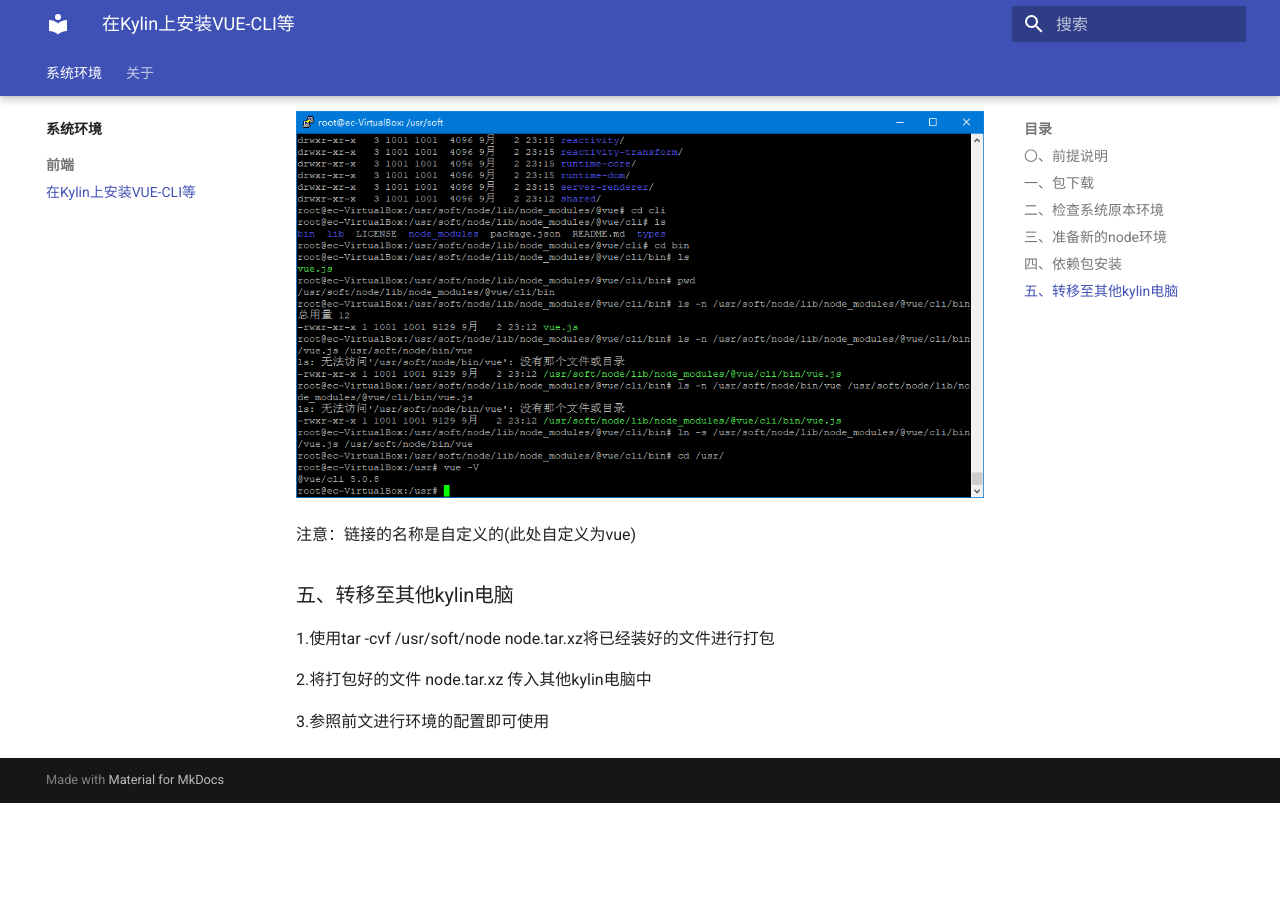
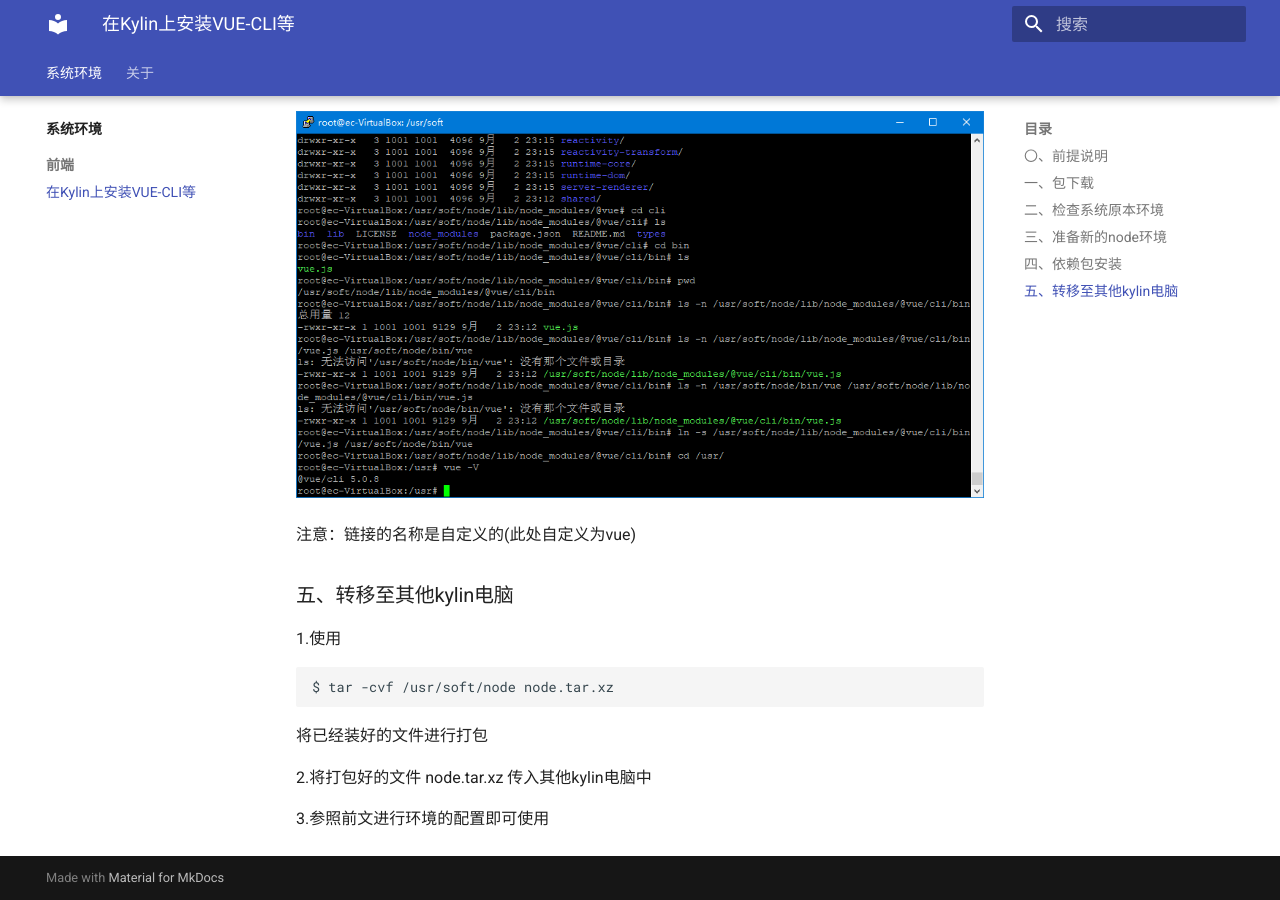
Before and after one commit to entrycoderfox/software-development-note, an MkDocs documentation site: the page built from docs/Environment/front_end/vue_on_kylin.md, in a window 1280 px wide and 900 px high, scrolled down 10634 px. Built offline with MkDocs 1.6.1 and Material for MkDocs 9.7.7, drawn with Linux system fonts in a browser that asks for light colours; the version menu is left out; before the commit the page ends 11437 px from its top, so only the background shows below that.

````diff
--- a/docs/Environment/front_end/vue_on_kylin.md
+++ b/docs/Environment/front_end/vue_on_kylin.md
@@ -220,7 +220,11 @@ $ vue -V
 注意：链接的名称是自定义的(此处自定义为vue)
 
 ### 五、转移至其他kylin电脑
-1.使用tar -cvf /usr/soft/node node.tar.xz将已经装好的文件进行打包
+1.使用
+```
+$ tar -cvf /usr/soft/node node.tar.xz
+```
+将已经装好的文件进行打包
 
 2.将打包好的文件 node.tar.xz 传入其他kylin电脑中
 
````
